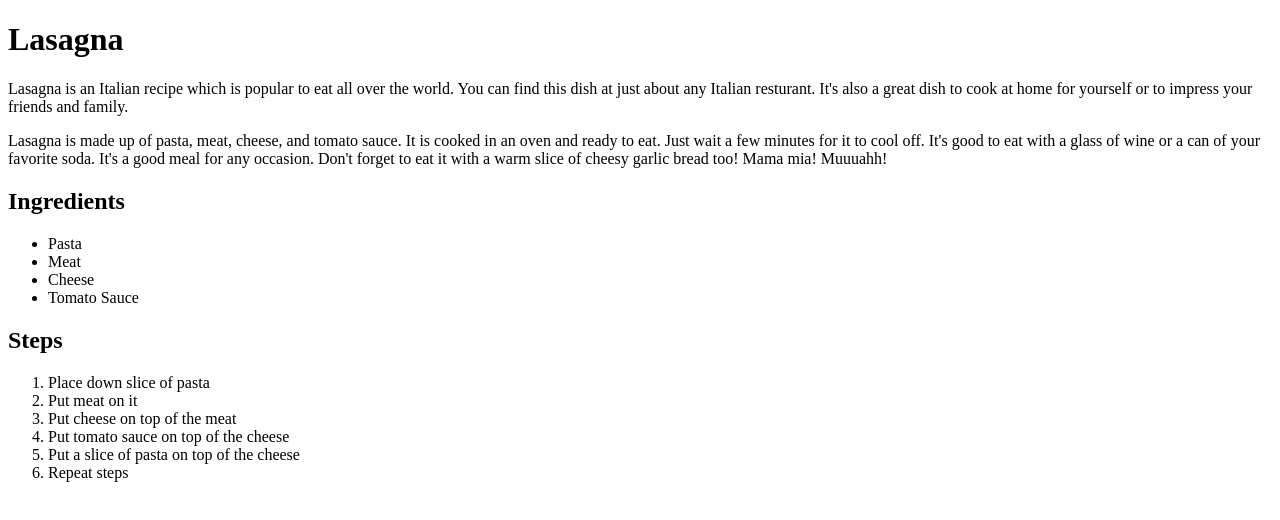
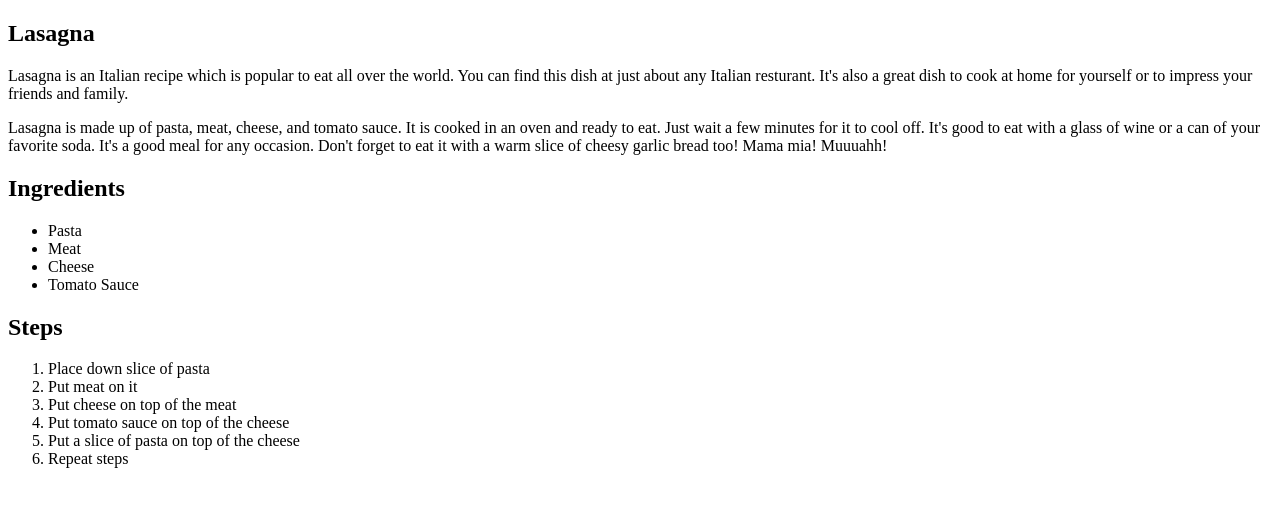
Before and after one commit to nmccanna/odin-recipies, a plain HTML site: page recipies/lasagna.html in a window 1280 px wide. Drawn offline with Linux system fonts and the light colour scheme.

Commit message:
lasagna.html

```diff
--- a/recipies/lasagna.html
+++ b/recipies/lasagna.html
@@ -7,7 +7,7 @@
     <title>Lasagna</title>
 </head>
 <body>
-<h1>Lasagna</h1>
+<h2>Lasagna</h2>
     <p>
         Lasagna is an Italian recipe which is popular to eat all over the world. You can
         find this dish at just about any Italian resturant. It's also a great dish to
@@ -36,6 +36,5 @@
             <li>Put a slice of pasta on top of the cheese</li>
             <li>Repeat steps</li>
         </ol>
-
     </p>
     </body>
```
